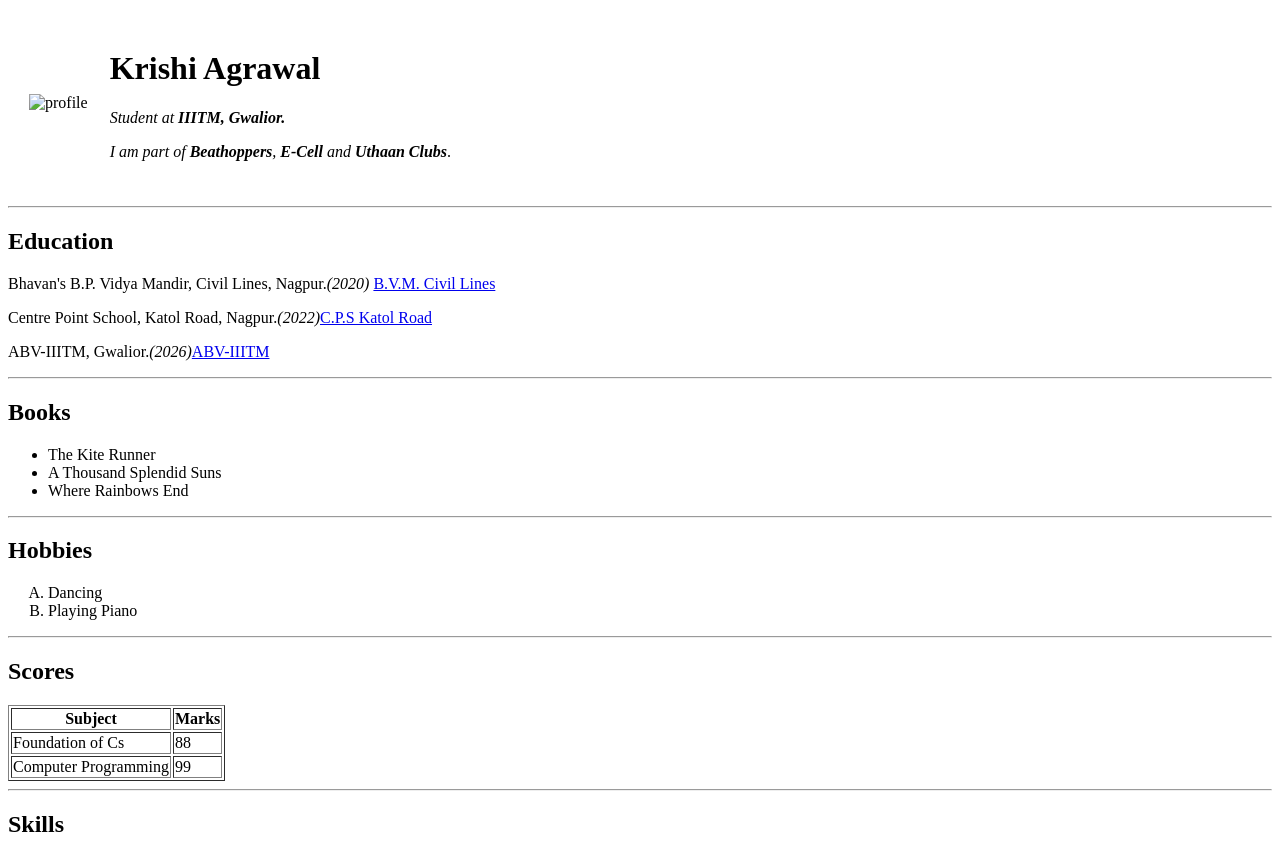
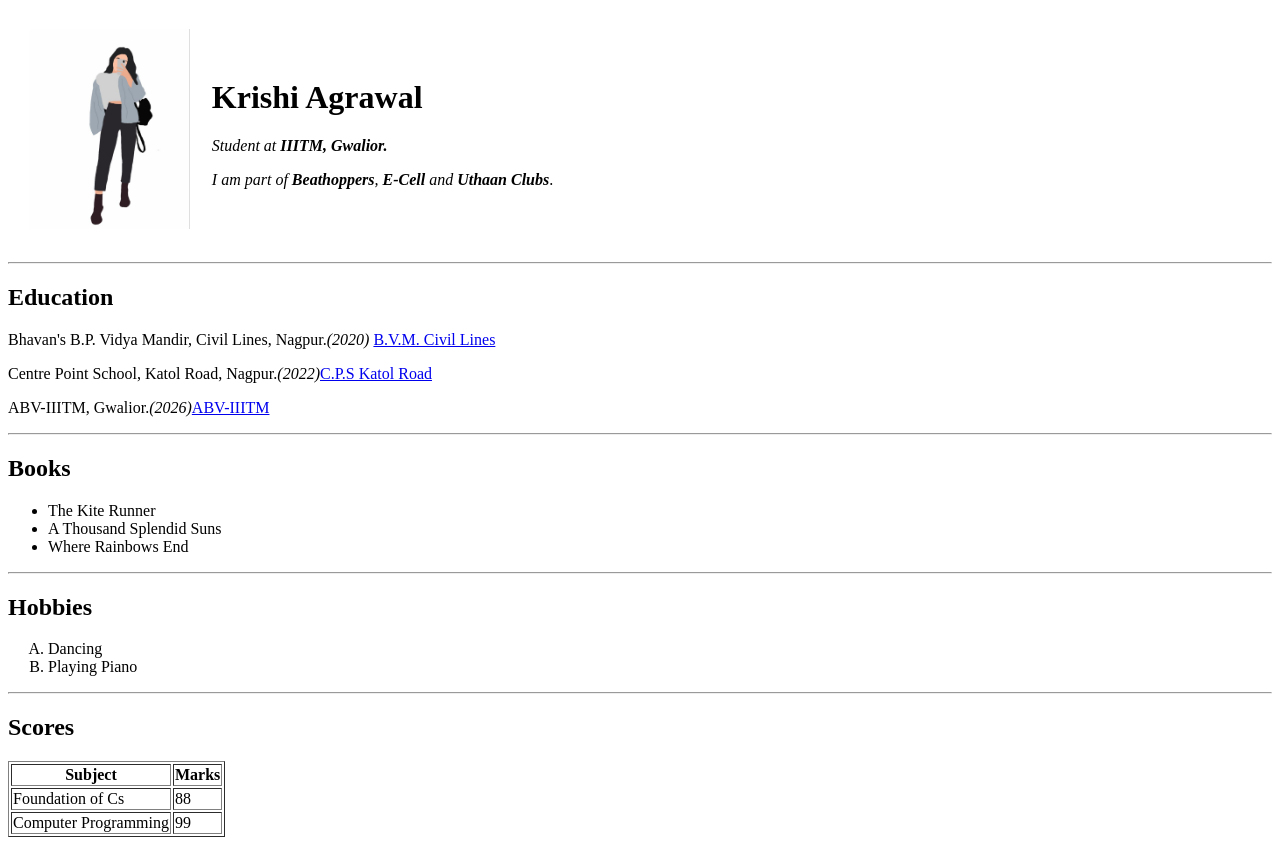
Before and after one commit to krishi-agrawal/cv_practice, a plain HTML site: page index.html in a window 1280 px wide. Shown: the top 841 px of the page. Drawn offline with Linux system fonts and the light colour scheme.

Commit message:
Update index.html

```diff
--- a/index.html
+++ b/index.html
@@ -9,7 +9,7 @@
 <body>
     <table cellspacing="20">
         <tr>
-            <td><img src="/htmlWebsite/girl.jpg" alt="profile" height="200"></td>
+            <td><img src="https://github.com/krishi-agrawal/cv_practice/blob/main/girl.jpg?raw=true" alt="profile" height="200"></td>
             <td><h1>Krishi Agrawal</h1>
                 <p><em>Student at <strong>IIITM, Gwalior.</strong></em></p>
                 <p><i>I am part of <strong>Beathoppers</strong>, <strong>E-Cell</strong> and <strong>Uthaan Clubs</strong></i>.</p></td>
```
